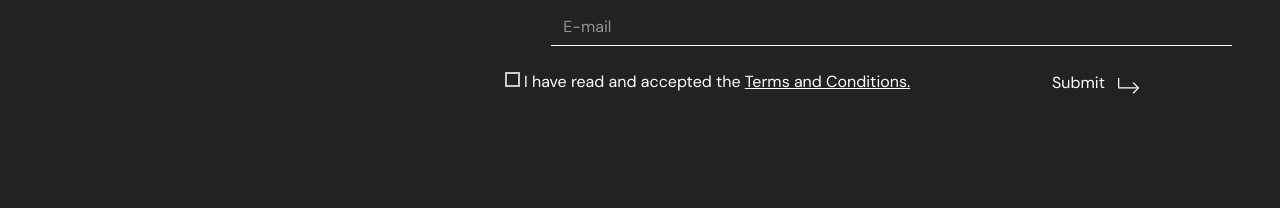
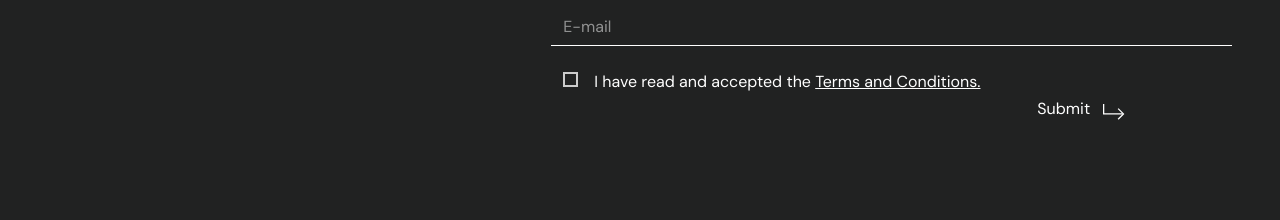
Before and after one commit to andreabr4/prueba_workoholics, a React (Vite) app: page / in a window 1280 px wide. Shown: the part 2966-3186 px from the top of the page. Built offline with nearby package versions, Linux system fonts and the light colour scheme.

Commit message:
submit new margins + media queries

```diff
--- a/src/components/Footer.tsx
+++ b/src/components/Footer.tsx
@@ -29,7 +29,7 @@ export default function Footer() {
                         id="privacy"
                       />
                       <label
-                        className="form-check-label ms-1"
+                        className="form-check-label"
                         htmlFor="privacy"
                       >
                         {"I have read and accepted the "}
--- a/src/style.scss
+++ b/src/style.scss
@@ -380,8 +380,11 @@ body {
     box-shadow: none;
   }
 }
+
 .privacy-row {
-  margin-left: -5.5vw;
+  @media (max-width: 575.98px) {
+    margin-left: -5.5vw;
+  }
 }
 
 .form-check-privacy {
@@ -407,9 +410,11 @@ body {
 .form-check-label {
   @include font-white;
   font-size: 0.67rem;
+  margin-left: 0.3rem;
 
   @media (min-width: 992px) {
     font-size: 1rem;
+    margin-left: 1rem;
   }
 
   a:hover {
@@ -440,7 +445,7 @@ body {
   }
 
   @media (min-width: 992px) {
-    margin-left: 7rem;
+    margin-left: 30rem;
     font-size: 1rem;
   }
 
```
Also changed, not shown: src/style.css, 1 other file (tests, documents, lock files or other folders).
